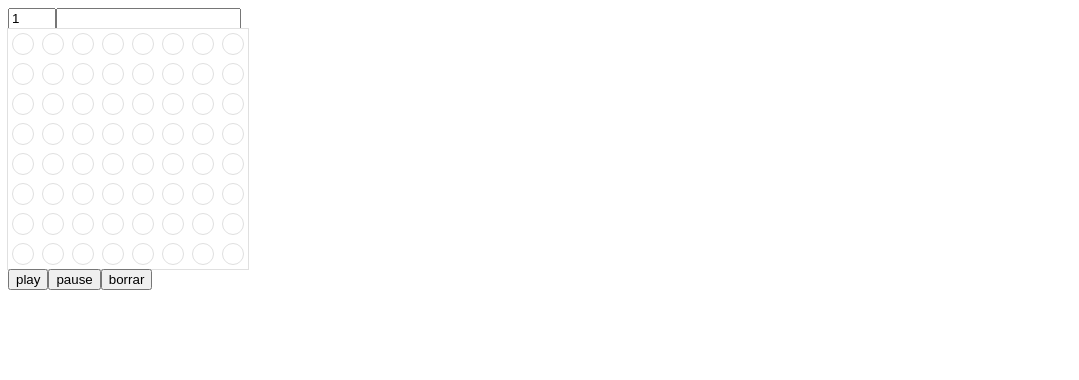
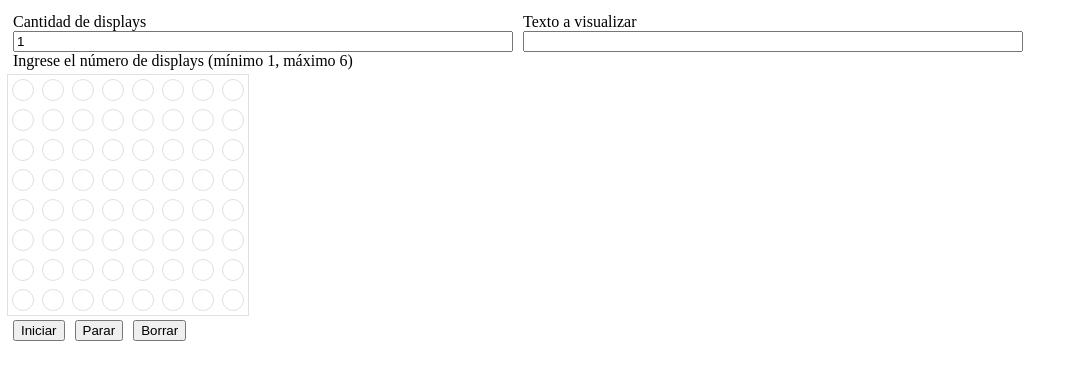
Before and after one commit to dearodriguezve/Reto-PUBLIK, an Angular app: page / in a window 1280 px wide. Shown: the top 380 px of the page, without its empty margins (0-1079 px from the left). Built offline with nearby package versions, Linux system fonts and the light colour scheme.

Commit message:
arreglos visuales

```diff
--- a/src/app/panel/panel.component.css
+++ b/src/app/panel/panel.component.css
@@ -35,3 +35,18 @@
   background-color: #009688;
   border: 1px solid #e0e0e0;
 }
+
+.input-container {
+  display: flex;
+  flex-direction: column;
+  width: 500px;
+  margin: 5px;
+}
+
+.inputs-container {
+  display: flex;
+}
+
+button {
+  margin: 5px;
+}
--- a/src/app/panel/panel.component.html
+++ b/src/app/panel/panel.component.html
@@ -1,5 +1,16 @@
-<input type="number" (keyup.enter)="onKeyNum($event)" value="1" min="1" max="6">
+<div class="inputs-container">
+	<div class="input-container">
+		<span>Cantidad de displays</span>
+		<input type="number" (keyup.enter)="onKeyNum($event)" value="1"
+    min="1" max="6">
+		<span>Ingrese el número de displays (mínimo 1, máximo 6)</span>
+	</div>
+	<div class="input-container">
+		<span>Texto a visualizar</span>
 		<input type="text" (keyup.enter)="onKeyText($event)" >
+  </div>
+	</div>
+
 	<div class="panel-container">
 		<div *ngFor="let panelMatrix of completeBuffer; index as k" class="panel">
 			<div *ngFor="let row of panelMatrix; index as i">
@@ -12,6 +23,6 @@
 			</div>
 		</div>
 	</div>
-<button (click)="play()" >play</button>
-<button (click)="pause()" >pause</button>
-<button (click)="borrar()" >borrar</button>
+	<button (click)="play()" >Iniciar</button>
+	<button (click)="pause()" >Parar</button>
+	<button (click)="borrar()" >Borrar</button>
```
Lines whose indentation alone changed are shown as unchanged.
